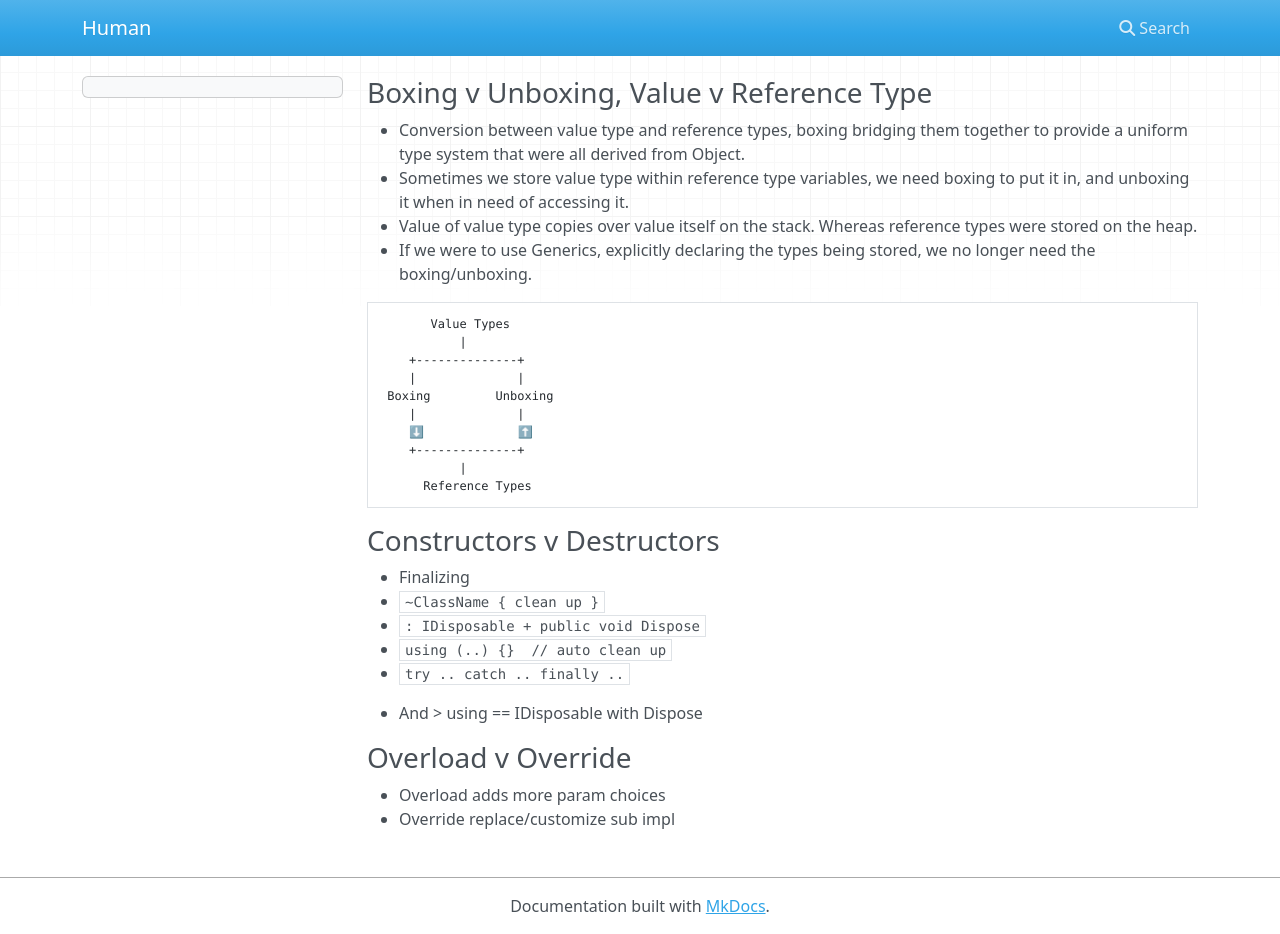
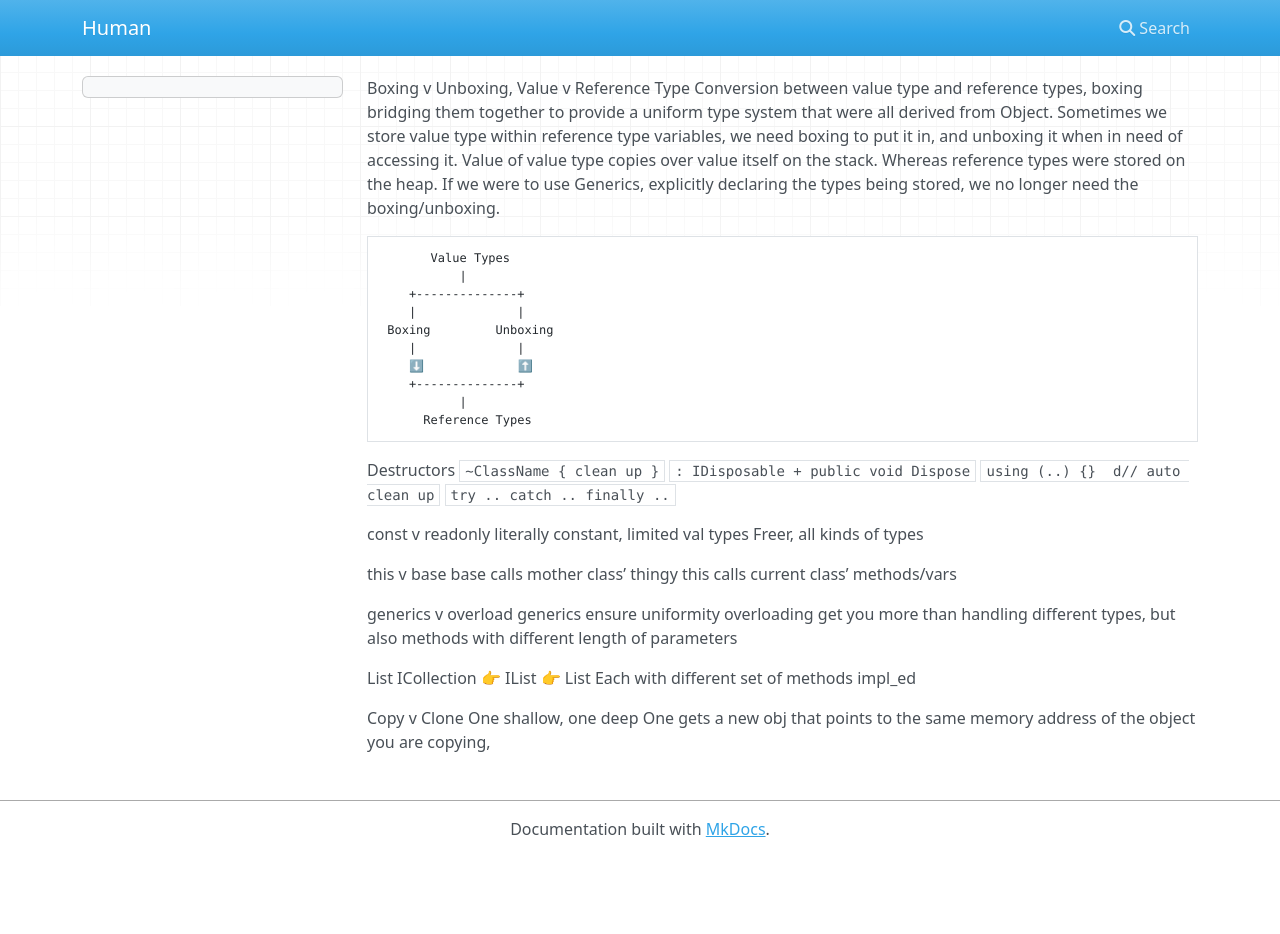
Before and after one commit to codingEzio/codingEzio.github.io, an MkDocs documentation site: the page built from docs/hands-on/core-csharp-n-dotnet.md, in a window 1280 px wide and 934 px high. Built offline with MkDocs 1.6.1, drawn with Linux system fonts in a browser that asks for light colours; nearby versions of some CDN libraries.

Commit message:
chore: Tiny updates to notes on C Sharp and Ext.js

````diff
--- a/docs/hands-on/core-csharp-n-dotnet.md
+++ b/docs/hands-on/core-csharp-n-dotnet.md
@@ -1,10 +1,9 @@
 
-### Boxing v Unboxing, Value v Reference Type
-
-- Conversion between value type and reference types, boxing bridging them together to provide a uniform type system that were all derived from Object.
-- Sometimes we store value type within reference type variables, we need boxing to put it in, and unboxing it when in need of accessing it.
-- Value of value type copies over value itself on the stack. Whereas reference types were stored on the heap.
-- If we were to use Generics, explicitly declaring the types being stored, we no longer need the boxing/unboxing.
+Boxing v Unboxing, Value v Reference Type
+Conversion between value type and reference types, boxing bridging them together to provide a uniform type system that were all derived from Object.
+Sometimes we store value type within reference type variables, we need boxing to put it in, and unboxing it when in need of accessing it.
+Value of value type copies over value itself on the stack. Whereas reference types were stored on the heap.
+If we were to use Generics, explicitly declaring the types being stored, we no longer need the boxing/unboxing.
 
 ```txt
        Value Types
@@ -19,18 +18,28 @@
       Reference Types
 ```
 
-### Constructors v Destructors
+Destructors
+`~ClassName { clean up }`
+`: IDisposable + public void Dispose`
+`using (..) {}  d// auto clean up`
+`try .. catch .. finally ..`
 
-- Finalizing
-  - `~ClassName { clean up }`
-  - `: IDisposable + public void Dispose`
-  - `using (..) {}  // auto clean up`
-  - `try .. catch .. finally ..`
+const v readonly
+literally constant, limited val types
+Freer, all kinds of types
 
-  - And
-    > using == IDisposable with Dispose
+this v base
+base calls mother class’ thingy
+this calls current class’ methods/vars
 
-### Overload v Override
+generics v overload
+generics ensure uniformity
+overloading get you more than handling different types, but also methods with different length of parameters
 
-- Overload adds more param choices
-- Override replace/customize sub impl
+List
+ICollection<T> 👉 IList<T> 👉 List
+Each with different set of methods impl_ed
+
+Copy v Clone
+One shallow, one deep
+One gets a new obj that points to the same memory address of the object you are copying,
````
Also changed, not shown: docs/hands-on/random-extjs-overview.md (+12 -0 lines).
